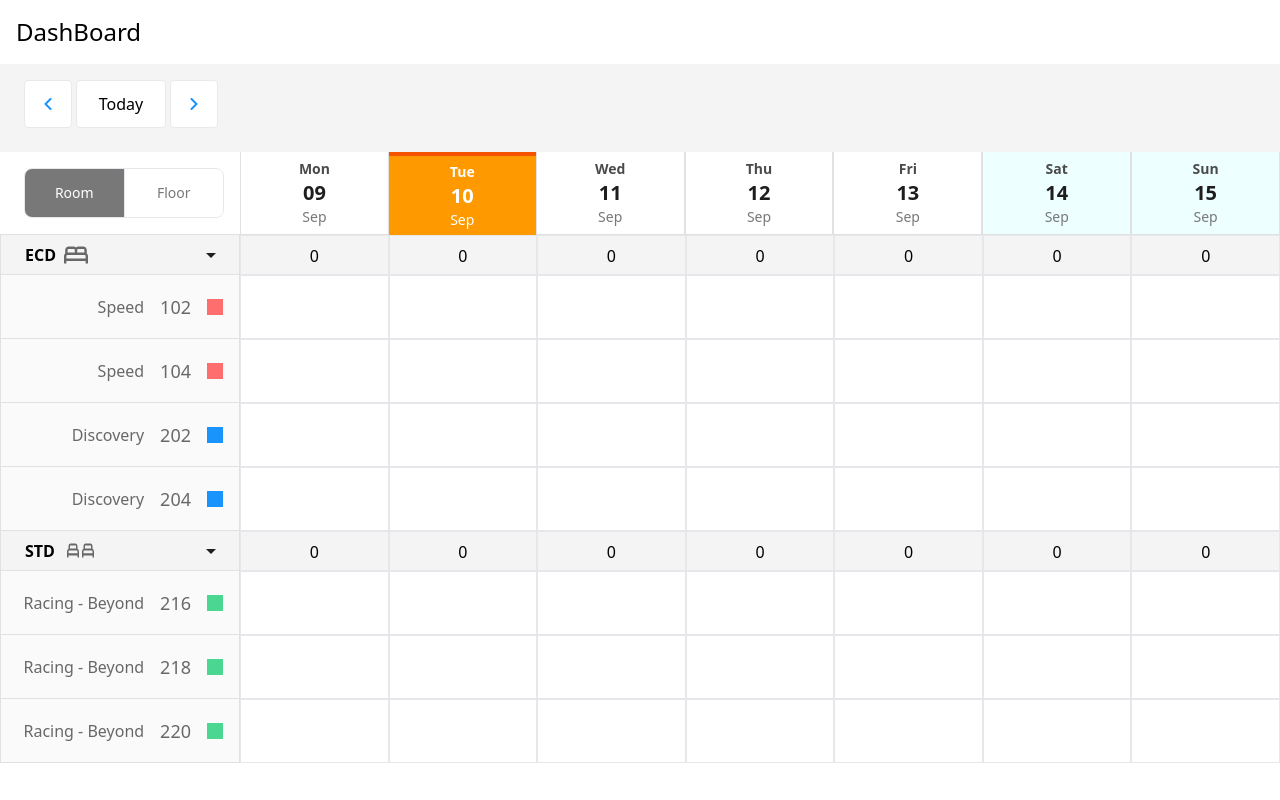
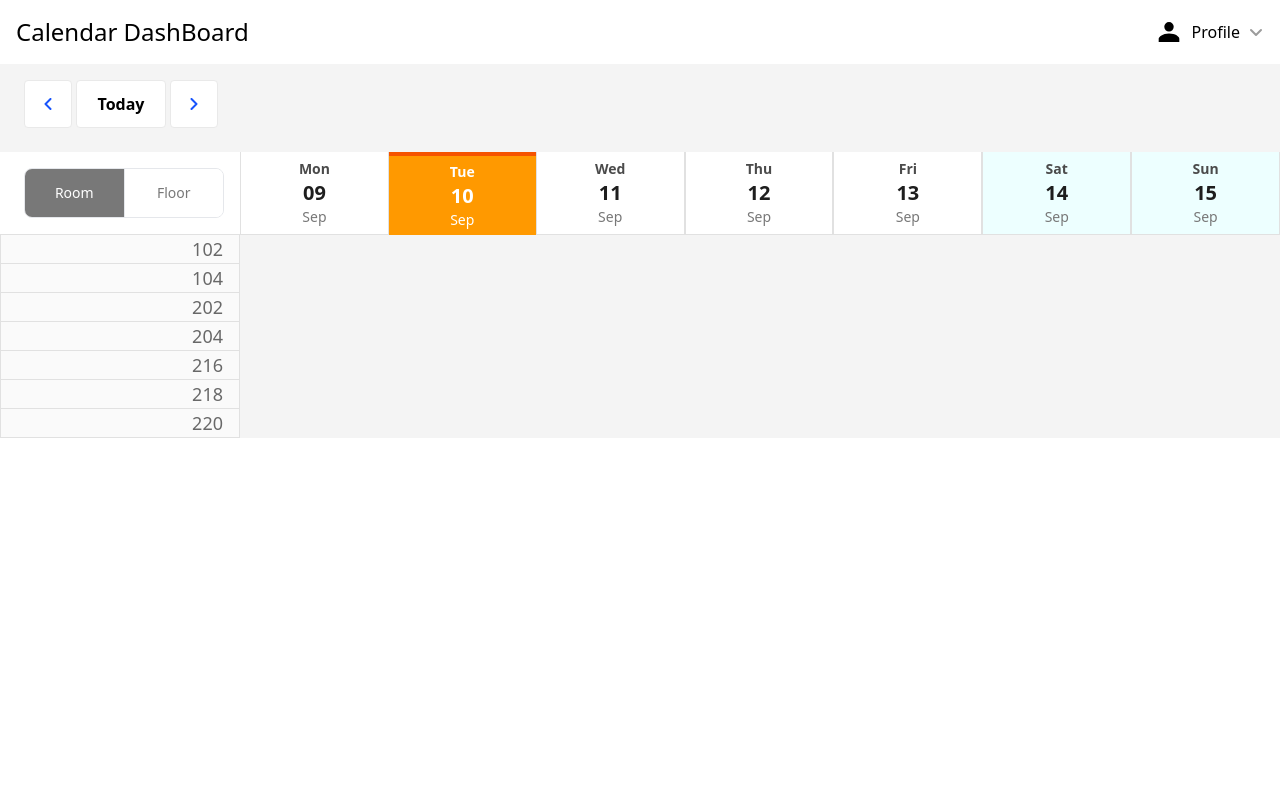
Before and after one commit to sam880629/Calendar-DashBoard-APP, a React (Vite) app: page / in a window 1280 px wide. Built offline with nearby package versions, Linux system fonts and the light colour scheme.

Commit message:
no message

```diff
--- a/src/components/Header.jsx
+++ b/src/components/Header.jsx
@@ -8,18 +8,12 @@ const HeaderRender= () =>{
         <header className="bg-white h-[64px] flex items-center gap-4 py-0 pr-4 pl-4 xl:pl-[80px] xl:pr-8">
             <Hemburger />
             <div className="mr-auto cursor-pointer font-normal text-2xl">
-                DashBoard
+                Calendar DashBoard
             </div>
-            <Select title="TAIPEI STATION">
-                <svg width="22" height="18" viewBox="0 0 22 18" fill="none" xmlns="http://www.w3.org/2000/svg">
-                    <path d="M16 6H18V4H16V6ZM16 10H18V8H16V10ZM16 14H18V12H16V14ZM16 18V16H20V2H11V3.4L9 1.95V0H22V18H16ZM0 18V8L7 3L14 8V18H8V13H6V18H0ZM2 16H4V11H10V16H12V9L7 5.45L2 9V16Z" fill="#787878" />
-                </svg>
+            <Select title="Profile">
+                 <svg fill="#000000" width="30px" height="800px" viewBox="0 0 32 32" xmlns="http://www.w3.org/2000/svg"><path d="M16 15.503A5.041 5.041 0 1 0 16 5.42a5.041 5.041 0 0 0 0 10.083zm0 2.215c-6.703 0-11 3.699-11 5.5v3.363h22v-3.363c0-2.178-4.068-5.5-11-5.5z"/></svg>
             </Select>
-            <Select title="TPEB1 STATION">
-                <svg width="24" height="24" viewBox="0 0 24 24" fill="none" xmlns="http://www.w3.org/2000/svg">
-                    <path d="M2 21V9L10 3L15.375 7.05C14.9583 7.1 14.5667 7.19583 14.2 7.3375C13.8333 7.47917 13.4833 7.66667 13.15 7.9L10 5.5L4 10V19H8V21H2ZM10 21V19.1C10 18.75 10.0875 18.4208 10.2625 18.1125C10.4375 17.8042 10.675 17.5583 10.975 17.375C11.7417 16.925 12.5458 16.5833 13.3875 16.35C14.2292 16.1167 15.1 16 16 16C16.9 16 17.7708 16.1167 18.6125 16.35C19.4542 16.5833 20.2583 16.925 21.025 17.375C21.325 17.5583 21.5625 17.8042 21.7375 18.1125C21.9125 18.4208 22 18.75 22 19.1V21H10ZM12.15 19H19.85C19.2667 18.6667 18.65 18.4167 18 18.25C17.35 18.0833 16.6833 18 16 18C15.3167 18 14.65 18.0833 14 18.25C13.35 18.4167 12.7333 18.6667 12.15 19ZM16 15C15.1667 15 14.4583 14.7083 13.875 14.125C13.2917 13.5417 13 12.8333 13 12C13 11.1667 13.2917 10.4583 13.875 9.875C14.4583 9.29167 15.1667 9 16 9C16.8333 9 17.5417 9.29167 18.125 9.875C18.7083 10.4583 19 11.1667 19 12C19 12.8333 18.7083 13.5417 18.125 14.125C17.5417 14.7083 16.8333 15 16 15ZM16 13C16.2833 13 16.5208 12.9042 16.7125 12.7125C16.9042 12.5208 17 12.2833 17 12C17 11.7167 16.9042 11.4792 16.7125 11.2875C16.5208 11.0958 16.2833 11 16 11C15.7167 11 15.4792 11.0958 15.2875 11.2875C15.0958 11.4792 15 11.7167 15 12C15 12.2833 15.0958 12.5208 15.2875 12.7125C15.4792 12.9042 15.7167 13 16 13Z" fill="#787878" />
-                </svg>
-            </Select>
+
         </header>
     );
 }
--- a/src/components/body/MoonRow.jsx
+++ b/src/components/body/MoonRow.jsx
@@ -1,5 +1,4 @@
 import ButtonGroup from "../btn/ButtonGroup";
-import FilterButton from "../btn/FilterButton";
 import DateItem from "./components/DateItem";
 import moment from "moment";
 const buttons = [{ text: "room" }, { text: "floor" }];
@@ -10,17 +9,12 @@ const MoonRow = ({ dates }) => {
       {/* room / floor 按鈕 */}
       <div className=" py-4 flex gap-4 bg-white items-center border-[#E1E1E1] border-b w-[160px] md:w-[240px] xl:w-[352px]">
         <ButtonGroup buttons={buttons} />
-        <FilterButton />
       </div>
-
 
       {/* Date items */}
       <div className="flex-grow flex justify-between">
         {dates.map((date, index) => {
-          // const dateState = date;
           const dateState = dateClassHandler(date.date);
-
-
           return <DateItem key={index} dateState={dateState} />;
         })}
       </div>
--- a/src/components/body/MoonTable.jsx
+++ b/src/components/body/MoonTable.jsx
@@ -6,11 +6,8 @@ import { useDispatch, useSelector } from 'react-redux';
 import { setRoomData, setDates } from '../../store/roomSlice';
 import { setDaysToShow } from '../../store/calendarSlice';
 
-
-
 // 各裝置寬度
 const MAX_MOBILE_WIDTH = 768//手機寬度
-const MAX_TABLET_WIDTH = 1440//桌機寬度
 
 const MoonTable = () => {
   // store
@@ -28,10 +25,8 @@ const MoonTable = () => {
       const windowWidth = window.innerWidth;
       if (windowWidth < MAX_MOBILE_WIDTH) {
         dispatch(setDaysToShow(3)); //手機顯示3筆
-      } else if (windowWidth >= MAX_MOBILE_WIDTH && windowWidth < MAX_TABLET_WIDTH) {
-        dispatch(setDaysToShow(7)); // 平板顯示7筆
-      } else {
-        dispatch(setDaysToShow(14)); // 桌機顯示14筆
+      } else if (windowWidth >= MAX_MOBILE_WIDTH ) {
+        dispatch(setDaysToShow(7));
       }
     };
 
@@ -49,7 +44,7 @@ const MoonTable = () => {
       {roomData.map((floors, index) => (
         <Fragment key={index}>
           {/* 房型 */}
-          <RoomTypeRow floors={floors} dates={displayDates} />
+          {/* <RoomTypeRow floors={floors} dates={displayDates} /> */}
           {/* 房間名稱和訂單 */}
           <RoomRow rooms={floors.rooms} dates={displayDates} />
         </Fragment>
--- a/src/components/body/RoomRow.jsx
+++ b/src/components/body/RoomRow.jsx
@@ -3,13 +3,15 @@ import RoomBooking from "./components/RoomBooking";
 import moment from "moment";
 
 const RoomRow = ({ rooms, dates }) => {
+
   return rooms.map((room, roomIndex) => (
     <div key={roomIndex} className="flex w-full">
+
       {/* 房間名稱/號碼 */}
       <RoomNumber room={room} />
 
       {/* 日期網格 */}
-      <div className="flex-grow flex justify-between">
+      {/* <div className="flex-grow flex justify-between">
         {dates.map((date, dateIndex) => {
           const dateState = dateClassHandler(date);
           return (
@@ -21,7 +23,7 @@ const RoomRow = ({ rooms, dates }) => {
             />
           );
         })}
-      </div>
+      </div> */}
     </div>
   ));
 };
--- a/src/components/body/components/RoomNumber.jsx
+++ b/src/components/body/components/RoomNumber.jsx
@@ -1,6 +1,6 @@
 
 const RoomNumber = ({room}) =>{
-    const { status, number, name } = room;
+
     // 定義不同狀態的背景顏色
     const statusColors = {
         "locked": "bg-[#FF6E6E]",
@@ -9,10 +9,10 @@ const RoomNumber = ({room}) =>{
       };
 
     return (
-        <div className="w-[160px] md:w-[240px] xl:w-[352px] box-border flex items-center justify-end gap-4 pr-4  h-16  border-r border-l border-b border-[#E1E1E1] bg-[#FAFAFA]">
-            <p className="text-[#686868] hidden md:flex font-medium">{name}</p>
-            <p className="font-medium text-lg text-[#686868]">{number}</p>
-            <p className={`w-4 h-4 ${statusColors[status]}`}></p>
+        <div className="w-[160px] md:w-[240px] xl:w-[352px] box-border flex items-center justify-end gap-4 pr-4  h-auto  border-r border-l border-b border-[#E1E1E1] bg-[#FAFAFA]">
+            {/* <p className="text-[#686868] hidden md:flex font-medium">{name}</p> */}
+            <p className="font-medium text-lg text-[#686868]">{room.number}</p>
+            {/* <p className={`w-4 h-4 ${statusColors[status]}`}></p> */}
         </div>
     )
 }
--- a/src/components/btn/DayPickButton.jsx
+++ b/src/components/btn/DayPickButton.jsx
@@ -10,7 +10,7 @@ const DatePickButton = ({day})=> {
 }
     return(
         <div onClick={handleLastMonthEvent} className="flex justify-center items-center gap-2 cursor-pointer bg-white w-full md:w-[90px] h-12 border border-[#E9E9E9] rounded">
-            <p>{day}</p>
+            <p className=' font-bold'>{day}</p>
         </div>
     )
 }
--- a/src/components/btn/NextButton.jsx
+++ b/src/components/btn/NextButton.jsx
@@ -14,7 +14,7 @@ const NextButton =()=> {
     return(
     <div className="flex justify-center items-center cursor-pointer bg-white min-w-12 h-12 border border-[#E9E9E9] rounded " onClick={handleNextMonthEvent}>
         <svg width="8" height="12" viewBox="0 0 8 12" fill="none" xmlns="http://www.w3.org/2000/svg">
-            <path d="M1.5 11L6.5 6L1.5 1" stroke="#1994FC" strokeWidth="2" strokeLinecap="round" strokeLinejoin="round" />
+            <path d="M1.5 11L6.5 6L1.5 1" stroke="#1854FC" strokeWidth="2" strokeLinecap="round" strokeLinejoin="round" />
         </svg>
     </div>
     )
--- a/src/components/btn/PreviousButton.jsx
+++ b/src/components/btn/PreviousButton.jsx
@@ -14,7 +14,7 @@ const PreviousButton= () => {
     return (
         <div className="flex justify-center items-center cursor-pointer bg-white min-w-12 h-12 border border-[#E9E9E9] rounded " onClick={handleLastMonthEvent}>
             <svg width="8" height="12" viewBox="0 0 8 12" fill="none" xmlns="http://www.w3.org/2000/svg">
-                <path d="M6.5 11L1.5 6L6.5 1" stroke="#1994FC" strokeWidth="2" strokeLinecap="round" strokeLinejoin="round" />
+                <path d="M6.5 11L1.5 6L6.5 1" stroke="#1854FC" strokeWidth="2" strokeLinecap="round" strokeLinejoin="round" />
             </svg>
         </div>
     )
--- a/src/components/header/Select.jsx
+++ b/src/components/header/Select.jsx
@@ -1,17 +1,75 @@
+import { useState } from "react";
+
+useState;
 // 下拉選單組件
 const Select = ({ title, children }) => {
-    return (
-        <div className="hidden xl:flex  gap-2 justify-center items-center cursor-pointer">
-            {children}
-            <p className="">
-                {title}
-            </p>
-            <svg width="16" height="16" viewBox="0 0 16 16" fill="none" xmlns="http://www.w3.org/2000/svg">
-                <path d="M13 6L8 11L3 6" stroke="#9C9C9C" strokeWidth="2" strokeLinecap="round" strokeLinejoin="round" />
-            </svg>
+  const [show, setShow] = useState(false);
 
-        </div>
-    );
-}
+  // 處理點擊事件，切換 show 狀態
+  const showHandler = () => {
+    setShow((prevShow) => !prevShow); // 正確地使用 setShow 來更新狀態
+  };
+  return (
+    <div className=" relative">
+      <div
+        className="hidden md:flex  gap-2 justify-center items-center cursor-pointer "
+        onClick={showHandler}
+      >
+        {children}
+        <p className="">{title}</p>
+        <svg
+          width="16"
+          height="16"
+          viewBox="0 0 16 16"
+          fill="none"
+          xmlns="http://www.w3.org/2000/svg"
+        >
+          <path
+            d="M13 6L8 11L3 6"
+            stroke="#9C9C9C"
+            strokeWidth="2"
+            strokeLinecap="round"
+            strokeLinejoin="round"
+          />
+        </svg>
+      </div>
+      <div
+        id="dropdown"
+        className={`absolute  z-10 right-0 bottom-[260px] bg-white divide-y divide-gray-100 rounded-lg shadow w-44 dark:bg-gray-700
+        ${show ? "block" : "hidden"}`}
+      >
+        <ul
+          className="py-2 text-sm text-gray-700 dark:text-gray-200"
+          aria-labelledby="dropdownDefaultButton"
+        >
+          <li>
+            <a
+              href="#"
+              className="block px-4 py-2 hover:bg-gray-100 dark:hover:bg-gray-600 dark:hover:text-white"
+            >
+              Settings
+            </a>
+          </li>
+          <li>
+            <a
+              href="#"
+              className="block px-4 py-2 hover:bg-gray-100 dark:hover:bg-gray-600 dark:hover:text-white"
+            >
+              Earnings
+            </a>
+          </li>
+          <li>
+            <a
+              href="#"
+              className="block px-4 py-2 hover:bg-gray-100 dark:hover:bg-gray-600 dark:hover:text-white"
+            >
+              Sign out
+            </a>
+          </li>
+        </ul>
+      </div>
+    </div>
+  );
+};
 
 export default Select;
--- a/src/store/calendarSlice.js
+++ b/src/store/calendarSlice.js
@@ -26,27 +26,37 @@ const getDaysInYear = (year) => {
 
 // 取得要顯示的日期資料
 const getDisplayDates = (calendarDate, currentMonth, startDay, endDay, daysToShow, type) => {
+
   // 取得當前月份的日期
-
   const monthData = calendarDate[currentMonth];
   let displayDates = monthData.slice(startDay, endDay);
 
   // 如果當月剩餘天數不足，從下個月補充
   if (displayDates.length < daysToShow) {
     const remainingDays = daysToShow - displayDates.length;
+    // 下個月是12月的話，回到1月
+    let nextMonth =  0;
+    let  nextMonthDays = {}
 
-    // 下個月是12月的話，回到1月
-    const nextMonth =   type=='next' ? (currentMonth + 1) % 12 : currentMonth ;
-    const nextMonthDays = calendarDate[nextMonth].slice(0, remainingDays);
-
-    // 合併當前月份和下一個月份的天數
-    displayDates = [...displayDates, ...nextMonthDays];
+    if(type=='next'){
+      nextMonth = (currentMonth + 1) % 12
+      nextMonthDays = calendarDate[nextMonth].slice(0, remainingDays);
+      // 合併當前月份和下一個月份的天數
+      displayDates = [...displayDates, ...nextMonthDays];
+      currentMonth = nextMonth;  // 更新到下個月
+    }else if(type=='prev'){
+      nextMonth = currentMonth
+      nextMonthDays = calendarDate[nextMonth].slice(0, remainingDays);
+      // 合併當前月份和下一個月份的天數
+      displayDates = [...displayDates, ...nextMonthDays];
+    }
 
     // 更新 startDay 和 currentMonth
-    startDay = remainingDays;
-    currentMonth = nextMonth;  // 更新到下個月
+    startDay = remainingDays-daysToShow;
+
   } else {
-    //開始日期變成結束日期
+    //開始日期變成結束日期;
+
     startDay == endDay;
   }
 
@@ -69,12 +79,11 @@ const CalendarSlice = createSlice({
   name: "Calendar",
   initialState,
   reducers: {
-    // 切換到下一組天數
+    // 切換到下一組日期
     nextDays(state) {
       state.startDay += state.daysToShow ;
 
-
-      // 如果 startDay 超過當前月份的天數，進入下一個月份
+      // 如果 startDay 超過當前月份的天數，切到下一個月份
       if (state.startDay >= state.CalendarDate[state.currentMonth].length) {
 
         // 如果已經是12月，年份增加並回到1月
@@ -92,17 +101,15 @@ const CalendarSlice = createSlice({
         state.daysToShow,
         'next'
       );
-
-
       // 更新狀態
       state.showData = result.displayDates;
       state.startDay = result.startDay;
       state.currentMonth = result.currentMonth;
 
     },
-    // 切換到上一組天數
+    // 切換到上一組日期
     prevDays(state) {
-      // 減少 daysToShow，返回上一組日期
+
       state.startDay -= state.daysToShow;
       // 如果 startDay 小於 0，進入上一個月份
       if (state.startDay < 0) {
--- a/src/store/roomSlice.js
+++ b/src/store/roomSlice.js
@@ -637,7 +637,6 @@ const initialState = {
         "2024-5-30",
         "2024-5-31",
     ],
-    currentLayout: 'desktop',
 };
 
 const roomSlice = createSlice({
@@ -645,7 +644,7 @@ const roomSlice = createSlice({
     initialState,
     reducers: {
         setCurrentLayout(state, action) {
-            state.currentLayout = action.payload;
+            // state.currentLayout = action.payload;
         },
     },
 });
```
